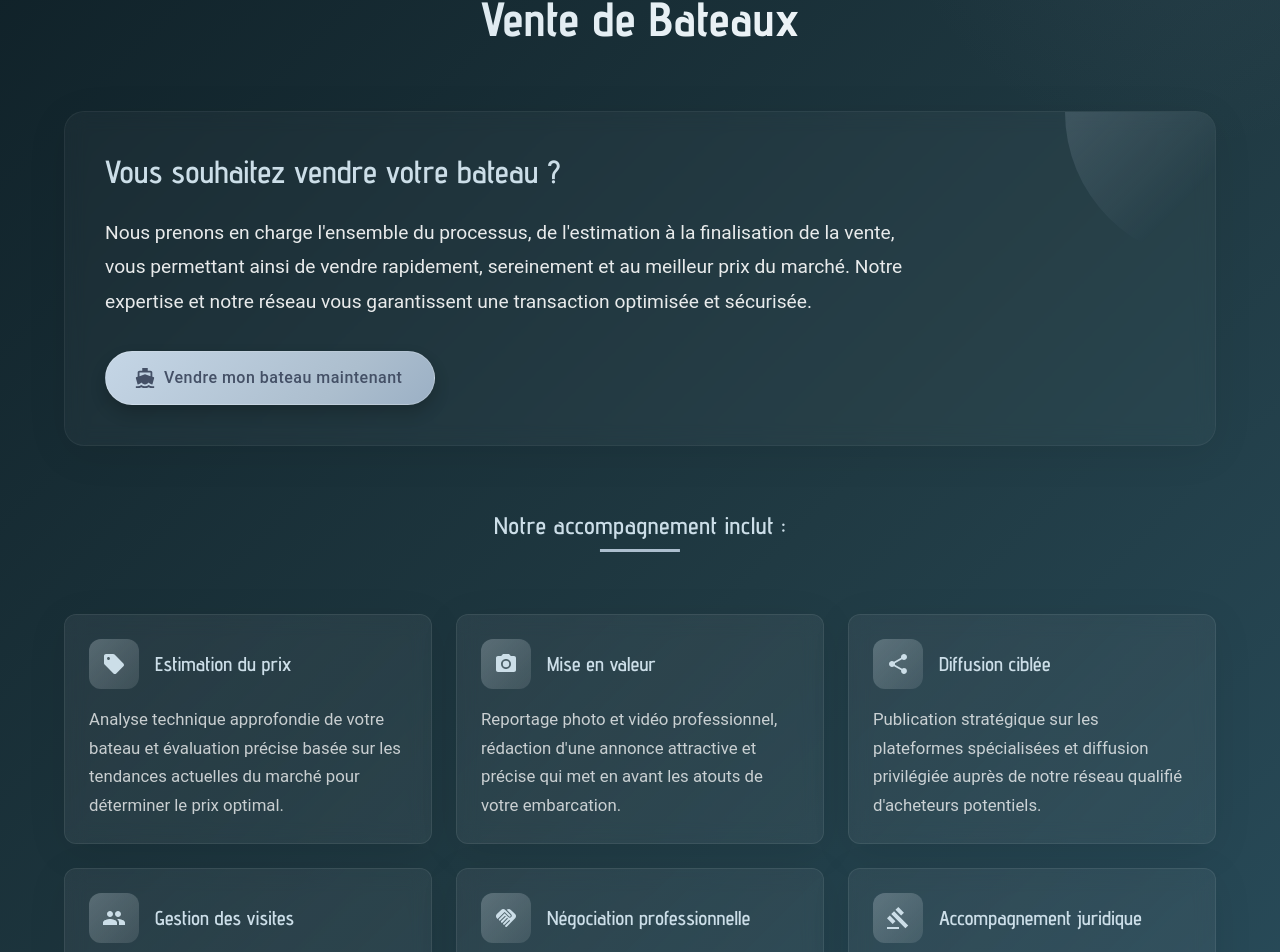
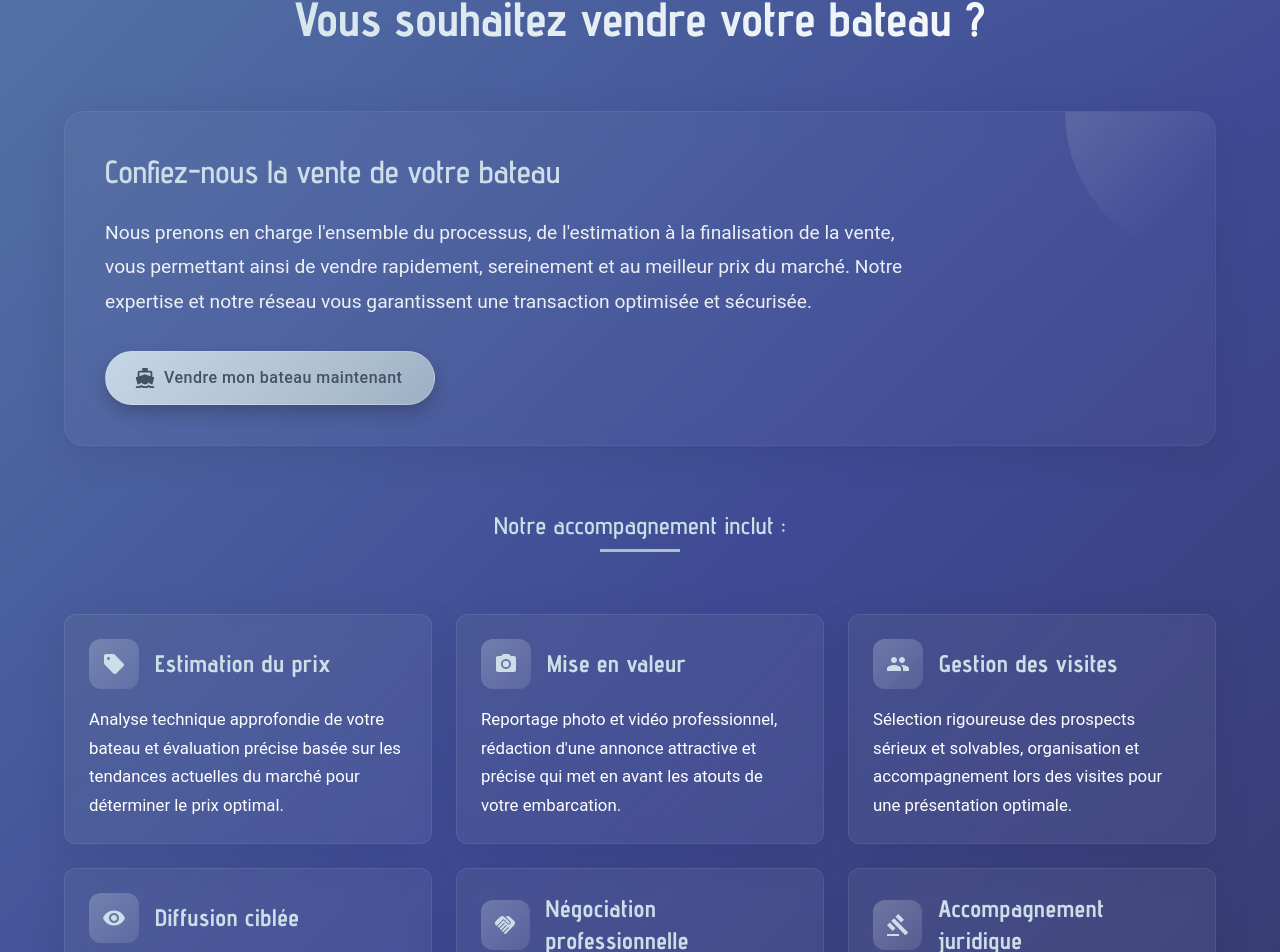
Before and after one commit to jere344/boattrade, a React (Vite) app in the folder boattrade-frontend/: page /services in a window 1280 px wide. Shown: the part 324-1276 px from the top of the page. Built offline with nearby package versions, Linux system fonts and the light colour scheme; no server answers; a web font is replaced by a local one.

Commit message:
Minor UI changes

```diff
--- a/boattrade-frontend/src/components/boatdetails/HeroSection.tsx
+++ b/boattrade-frontend/src/components/boatdetails/HeroSection.tsx
@@ -55,7 +55,7 @@ const HeroSection = ({ boat, selectedImage }: HeroSectionProps) => {
                         left: 0,
                         right: 0,
                         bottom: 0,
-                        backgroundColor: "rgba(43, 48, 69, 0.5)",
+                        backgroundColor: "rgba(44, 73, 167, 0.5)",
                         // backdropFilter: "blur(4px)", // Blurring
                         zIndex: 2,
                     }}
--- a/boattrade-frontend/src/components/home/HeroSection.tsx
+++ b/boattrade-frontend/src/components/home/HeroSection.tsx
@@ -558,7 +558,9 @@ const HeroSection: React.FC = () => {
                                     mx: "auto",
                                     opacity: 0.9,
                                     textShadow: "0 2px 10px rgba(0,0,0,0.3)",
-                                    fontSize: { xs: "1.1rem", md: "1.3rem" },
+                                    fontSize: { xs: "1.1rem", md: "1.5rem" },
+                                    // space between chaaracters
+                                    letterSpacing: { xs: "0em", md: "0.1em" },
                                 }}
                                 variants={itemVariants}
                             >
@@ -592,6 +594,7 @@ const HeroSection: React.FC = () => {
                                         fontSize: { xs: "0.9rem", md: "1.1rem" },
                                         boxShadow: '0 4px 12px rgba(0,0,0,0.15)',
                                         fontWeight: 500,
+                                        scale:1.2
                                     }}
                                     whileHover={{
                                         scale: 1.05,
--- a/boattrade-frontend/src/components/services/BoatSalesService.tsx
+++ b/boattrade-frontend/src/components/services/BoatSalesService.tsx
@@ -3,7 +3,7 @@ import { Box, Typography, Container, Paper, Grid, useTheme, Button } from '@mui/
 import { motion } from 'framer-motion';
 import SellIcon from '@mui/icons-material/Sell';
 import CameraAltIcon from '@mui/icons-material/CameraAlt';
-import ShareIcon from '@mui/icons-material/Share';
+import VisibilityIcon from '@mui/icons-material/Visibility';
 import GroupIcon from '@mui/icons-material/Group';
 import HandshakeIcon from '@mui/icons-material/Handshake';
 import GavelIcon from '@mui/icons-material/Gavel';
@@ -25,14 +25,14 @@ const BoatSalesService: React.FC = () => {
       description: "Reportage photo et vidéo professionnel, rédaction d'une annonce attractive et précise qui met en avant les atouts de votre embarcation."
     },
     {
-      icon: <ShareIcon fontSize="medium" />,
-      title: "Diffusion ciblée",
-      description: "Publication stratégique sur les plateformes spécialisées et diffusion privilégiée auprès de notre réseau qualifié d'acheteurs potentiels."
-    },
-    {
       icon: <GroupIcon fontSize="medium" />,
       title: "Gestion des visites",
       description: "Sélection rigoureuse des prospects sérieux et solvables, organisation et accompagnement lors des visites pour une présentation optimale."
+    },
+    {
+      icon: <VisibilityIcon fontSize="medium" />,
+      title: "Diffusion ciblée",
+      description: "Publication stratégique sur les plateformes spécialisées et diffusion privilégiée auprès de notre réseau qualifié d'acheteurs potentiels."
     },
     {
       icon: <HandshakeIcon fontSize="medium" />,
@@ -53,7 +53,7 @@ const BoatSalesService: React.FC = () => {
       sx={{
         py: { xs: 8, md: 12 },
         position: 'relative',
-        background: 'linear-gradient(135deg, #0f2027 0%, #203a43 50%, #2c5364 100%)',
+        background: 'linear-gradient(135deg,rgb(86, 117, 167) 0%,rgb(62, 74, 148) 50%,rgb(52, 52, 96) 100%)',
         overflow: 'hidden',
       }}
     >
@@ -157,7 +157,7 @@ const BoatSalesService: React.FC = () => {
                 fontSize: { xs: '2rem', md: '3rem' }
               }}
             >
-              Vente de Bateaux
+              Vous souhaitez vendre votre bateau ?
             </Typography>
           </motion.div>
         </Box>
@@ -206,7 +206,7 @@ const BoatSalesService: React.FC = () => {
                   fontSize: { xs: '1.5rem', md: '2rem' }
                 }}
               >
-                Vous souhaitez vendre votre bateau ?
+                Confiez-nous la vente de votre bateau
               </Typography>
 
               <Typography
--- a/boattrade-frontend/src/components/services/MapSection.tsx
+++ b/boattrade-frontend/src/components/services/MapSection.tsx
@@ -21,8 +21,7 @@ const MapSection: React.FC = () => {
   const yPos = useTransform(scrollYProgress, [0.6, 0.8], [100, 0]);
 
   // Approximate coordinates for Palavas-les-Flots, France
-  // You should replace these with the exact coordinates for your location
-  const position: [number, number] = [43.5283, 3.9322];
+  const position: [number, number] = [43.52602, 3.93200];
 
   return (
     <Box
--- a/boattrade-frontend/src/components/services/PurchaseAssistanceService.tsx
+++ b/boattrade-frontend/src/components/services/PurchaseAssistanceService.tsx
@@ -46,7 +46,7 @@ const PurchaseAssistanceService: React.FC = () => {
       sx={{
         py: { xs: 8, md: 12 },
         position: 'relative',
-        background: 'linear-gradient(135deg, #001424 0%, #012442 50%, #023657 100%)',
+        background: 'linear-gradient(135deg,rgb(86, 117, 167) 0%,rgb(62, 74, 148) 50%,rgb(52, 52, 96) 100%)',
         overflow: 'hidden',
       }}
     >
--- a/boattrade-frontend/src/components/services/ServiceItem.tsx
+++ b/boattrade-frontend/src/components/services/ServiceItem.tsx
@@ -88,11 +88,11 @@ const ServiceItem: React.FC<ServiceItemProps> = ({ icon, title, description, ind
               {icon}
             </Box>
             <Typography
-              variant="h6"
+              variant="h5"
               component="h3"
               sx={{
                 color: theme.palette.secondary.light,
-                fontWeight: 600,
+                fontWeight: 700,
               }}
             >
               {title}
@@ -102,7 +102,7 @@ const ServiceItem: React.FC<ServiceItemProps> = ({ icon, title, description, ind
           <Typography
             variant="body2"
             sx={{
-              color: 'rgba(255, 255, 255, 0.75)',
+              color: 'rgb(255, 255, 255)',
               lineHeight: 1.7,
               fontSize: '1.05rem',
               flex: 1, // Take remaining space in flex container
```
Also changed, not shown: boattrade-frontend/src/components/layout/Footer.tsx (+2 -2 lines).
